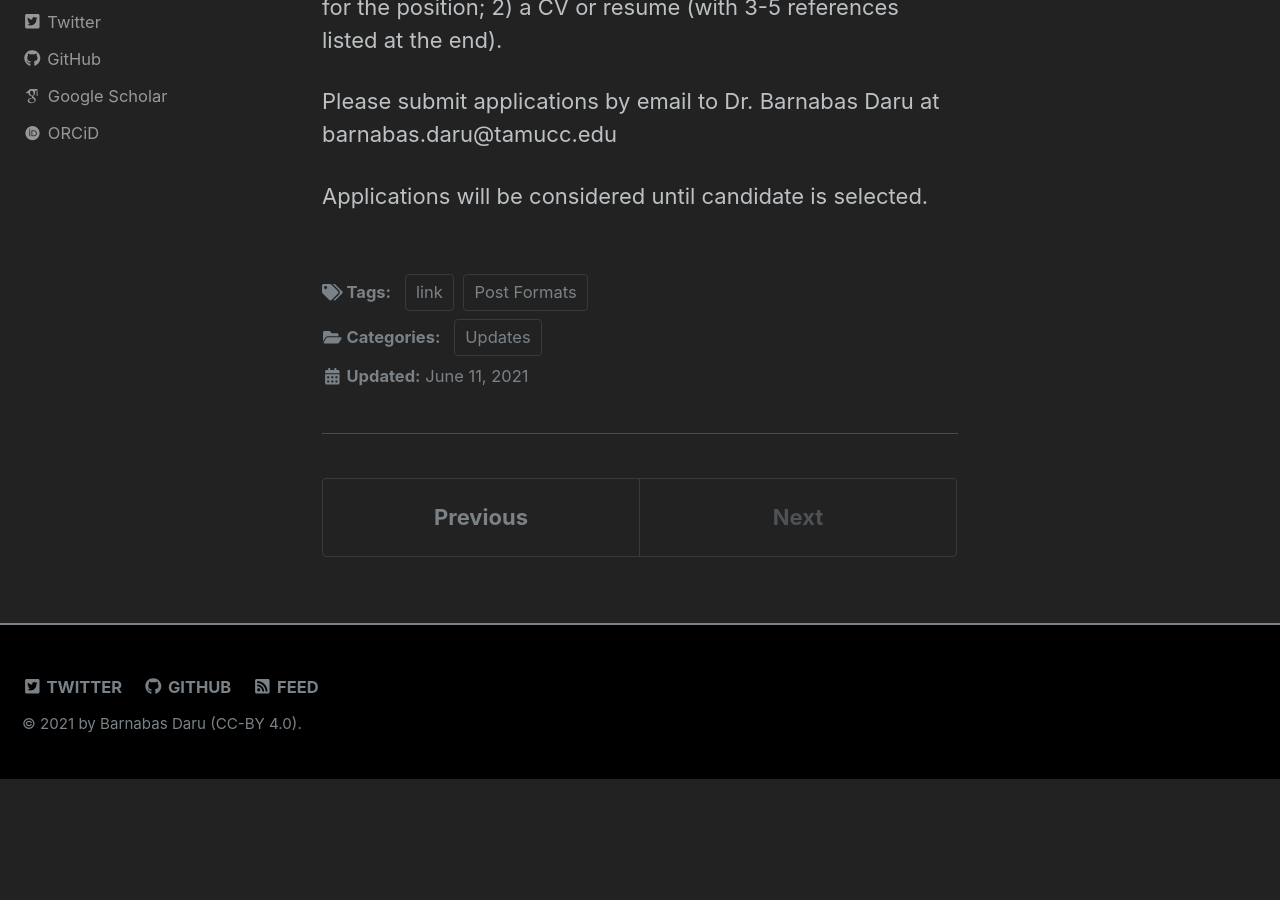
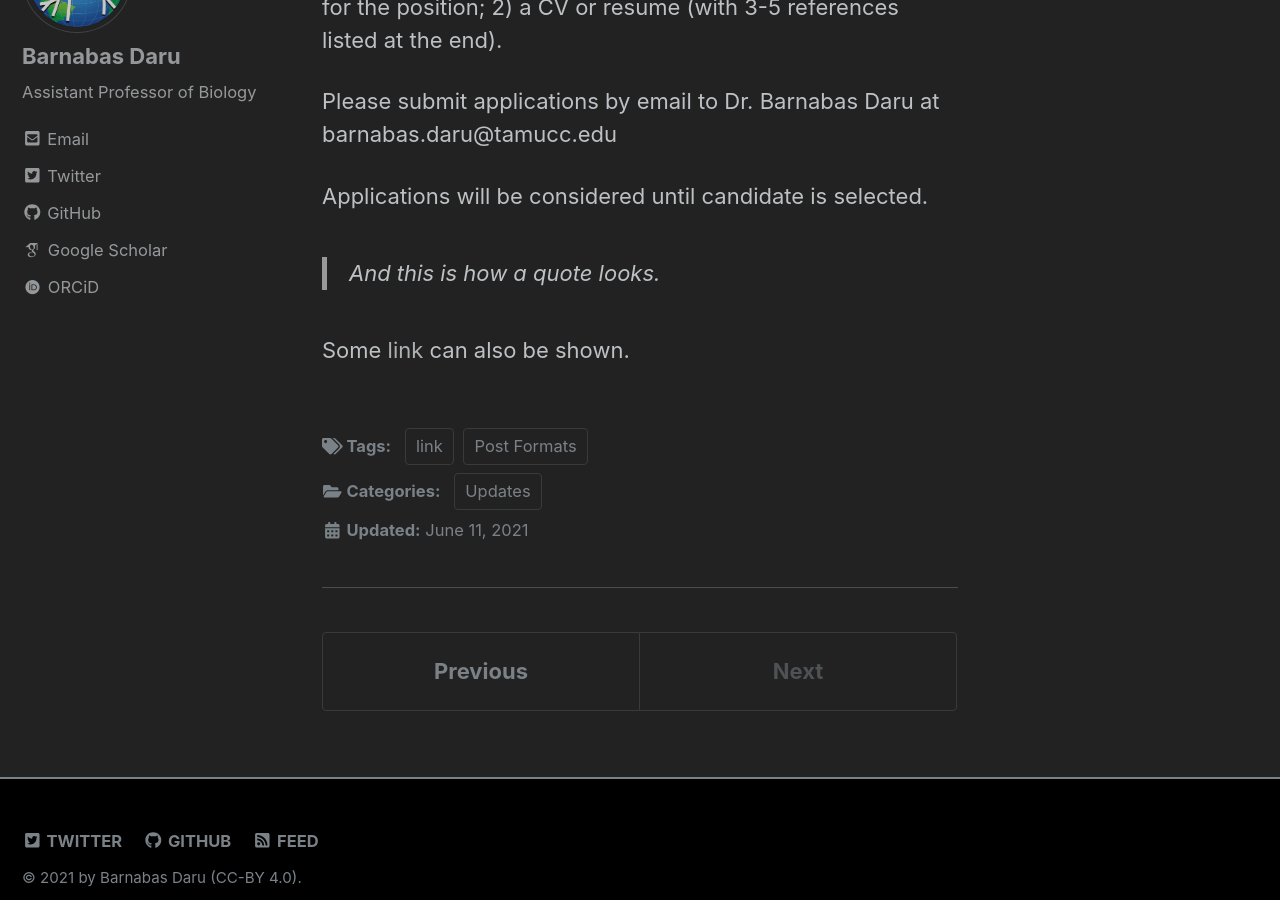
Before and after one commit to darunabas/darulab.github.io, a Jekyll site: the page built from _posts/2021-06-11-PhD-students-biogeography.md, in a window 1280 px wide and 900 px high, scrolled down 2005 px. Built offline with Jekyll 4.4.1, drawn with Linux system fonts in a browser that asks for light colours; nearby versions of some CDN libraries; some web fonts are replaced; before the commit the page ends 2784 px from its top, so only the background shows below that.

Commit message:
Update 2021-06-11-PhD-students-biogeography.md

```diff
--- a/_posts/2021-06-11-PhD-students-biogeography.md
+++ b/_posts/2021-06-11-PhD-students-biogeography.md
@@ -33,3 +33,7 @@
 Please submit applications by email to Dr. Barnabas Daru at barnabas.daru@tamucc.edu
 
 Applications will be considered until candidate is selected.
+
+> And this is how a quote looks.
+
+Some [link](publications.md) can also be shown.
```
